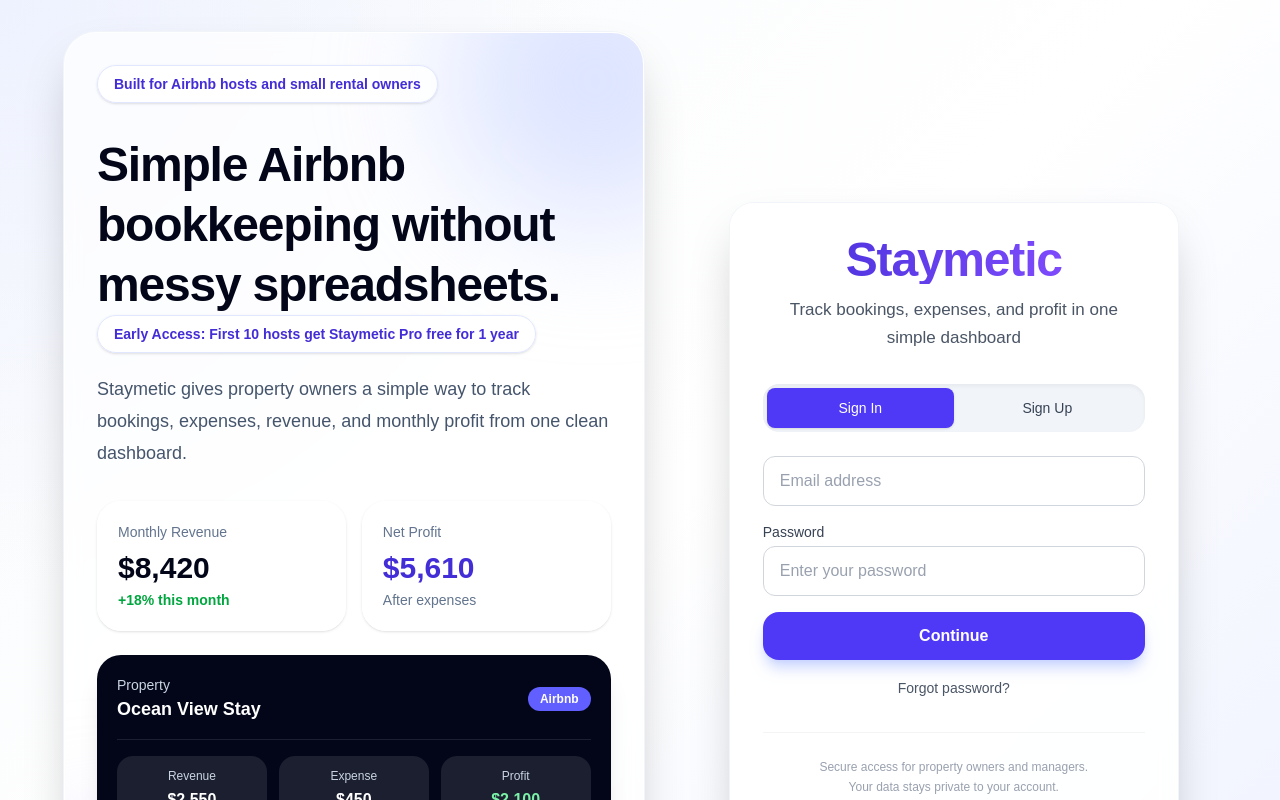
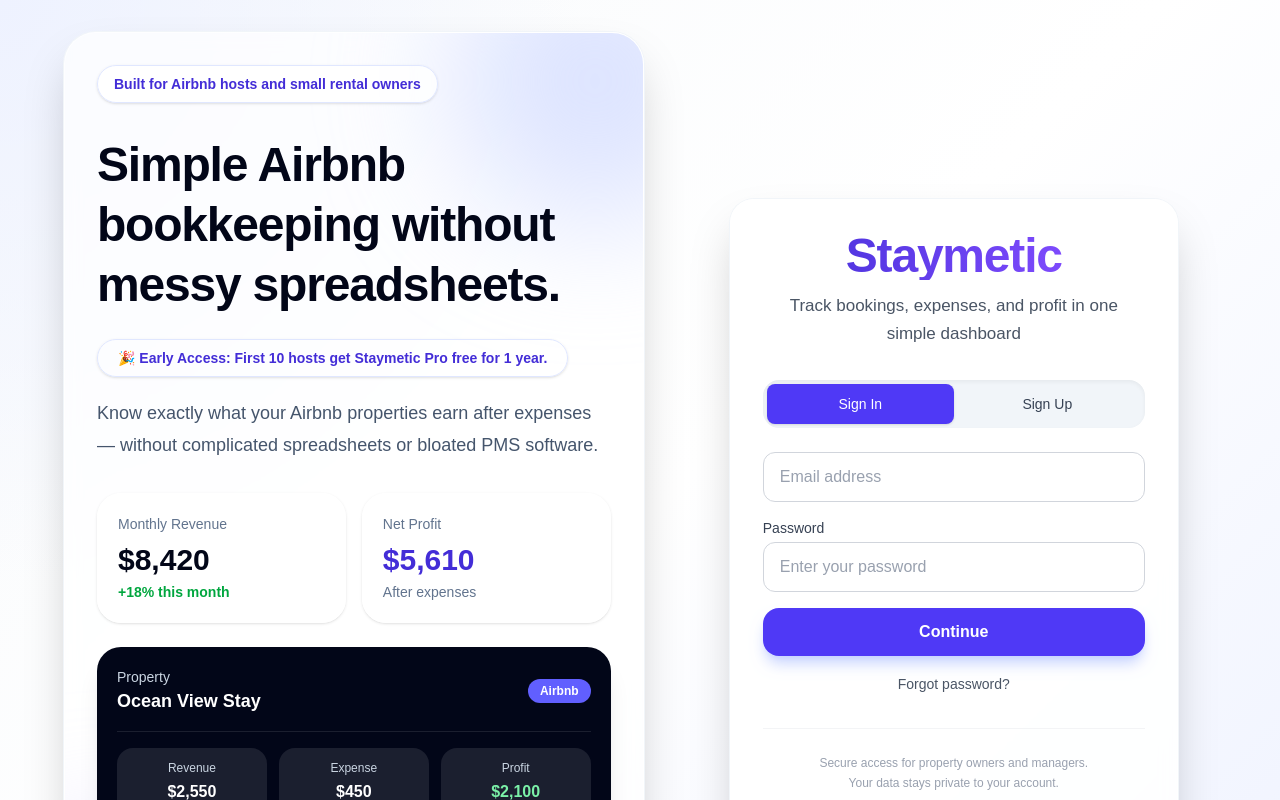
Before and after one commit to restaurantjob714-LT/airbnb-ops-app, a Next.js app: page / in a window 1280 px wide. Shown: the top 800 px of the page. Built offline with nearby package versions, Linux system fonts and the light colour scheme.

Commit message:
add better header & subheader

```diff
--- a/app/page.tsx
+++ b/app/page.tsx
@@ -1108,12 +1108,16 @@ if (!user) {
                    Simple Airbnb bookkeeping without messy spreadsheets.
               </h2>
 
-           <div className="inline-flex items-center rounded-full border border-indigo-100 bg-white/80 px-4 py-2 text-sm font-semibold text-indigo-700 shadow-sm">
-                 Early Access: First 10 hosts get Staymetic Pro free for 1 year
-           </div>
+
+
+            <div className="mt-6 inline-flex items-center rounded-full border border-indigo-100 bg- indigo-50 px-5 py-2 text-sm font-semibold text-indigo-700 shadow-sm">
+                   🎉 Early Access: First 10 hosts get Staymetic Pro free for 1 year.
+            </div>
+
 
               <p className="mt-5 max-w-xl text-lg leading-8 text-slate-600">
-                Staymetic gives property owners a simple way to track bookings, expenses, revenue, and monthly profit from one clean dashboard.
+                Know exactly what your Airbnb properties earn after expenses — without complicated             spreadsheets or bloated PMS software.
+
               </p>
 
               <div className="mt-8 grid grid-cols-2 gap-4">
```
